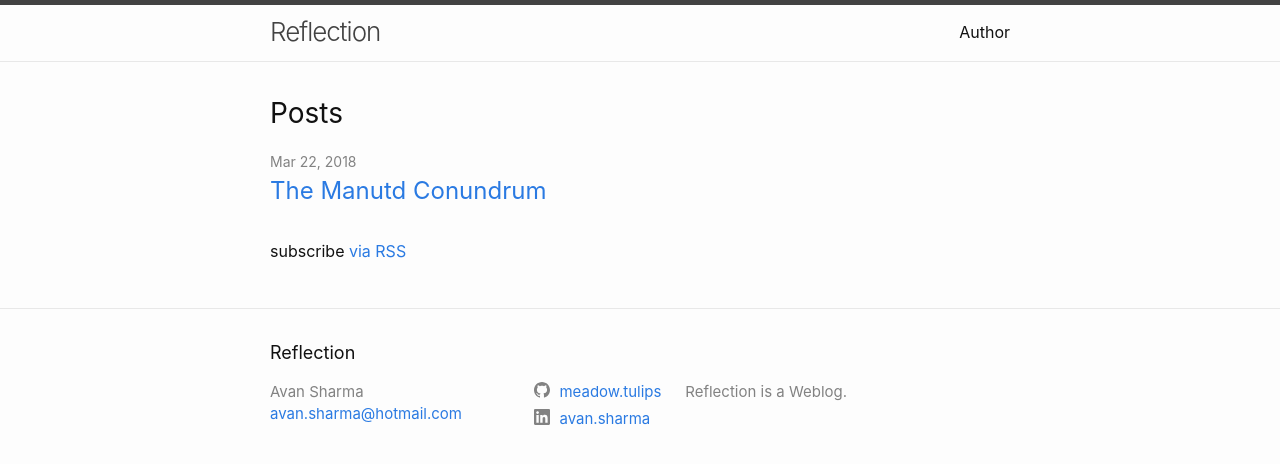
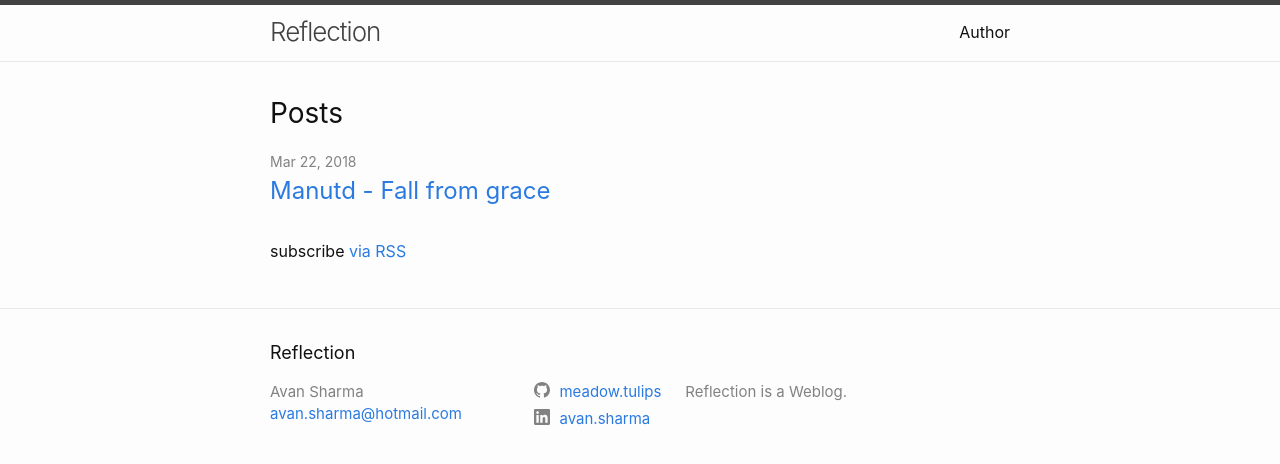
Before and after one commit to meadow-tulips/Myblog, a Jekyll site: the page built from index.md, in a window 1280 px wide. Shown: the top 464 px of the page. Built offline with Jekyll 4.4.1, drawn with Linux system fonts in a browser that asks for light colours.

Commit message:
Update 2018-03-22-the-manutd-conundrum.markdown

```diff
--- a/_posts/2018-03-22-the-manutd-conundrum.markdown
+++ b/_posts/2018-03-22-the-manutd-conundrum.markdown
@@ -1,6 +1,6 @@
 ---
 layout: post
-title:  "The Manutd Conundrum"
+title:  "Manutd - Fall from grace"
 permalink: /theutdconundrum/
 comments: true
 categories: Football
```
